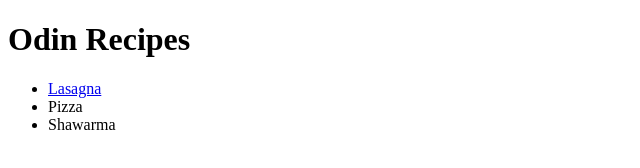
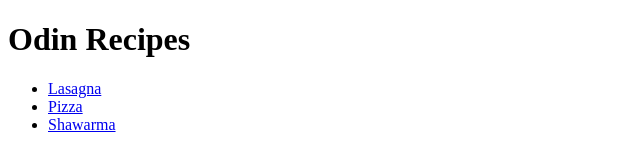
Before and after one commit to mechetenco/odin-recipes, a plain HTML site: page index.html in a window 1280 px wide. Shown: the whole page, without its empty margins (0-640 px from the left). Drawn offline with Linux system fonts and the light colour scheme.

Commit message:
links texts adjusted

```diff
--- a/index.html
+++ b/index.html
@@ -13,8 +13,8 @@
   <!--recipe links-->
   <ul>
     <li> <a href="recipes/lasagna.html">Lasagna</a></li>
-    <li><a href="recipes/pizza.html"></a>Pizza</li>
-    <li><a href="recipes/shawarma.html"></a>Shawarma</li>
+    <li> <a href="recipes/pizza.html">Pizza</a></li>
+    <li> <a href="recipes/shawarma.html">Shawarma</a></li>
   </ul>
 
 
```
Also changed, not shown: 1 other file.
